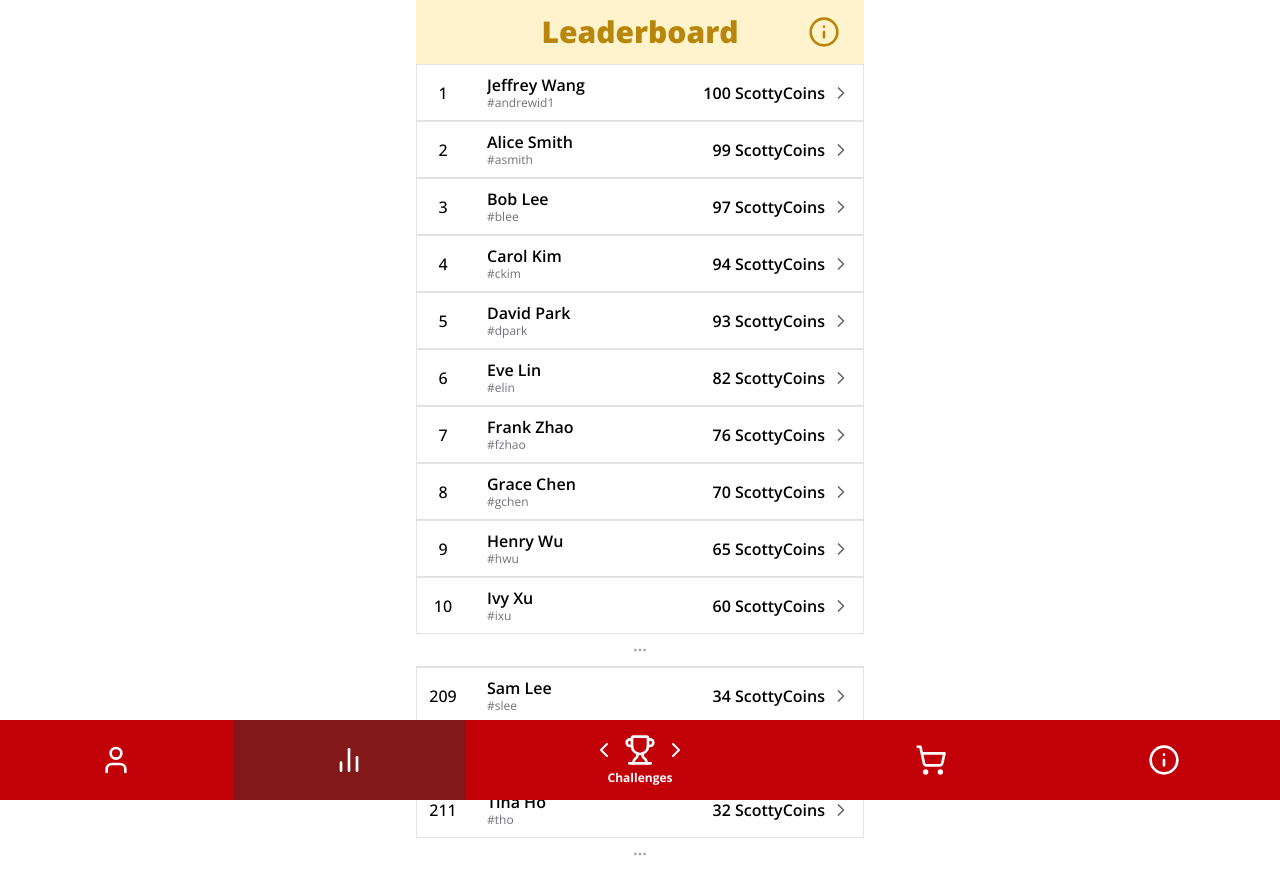
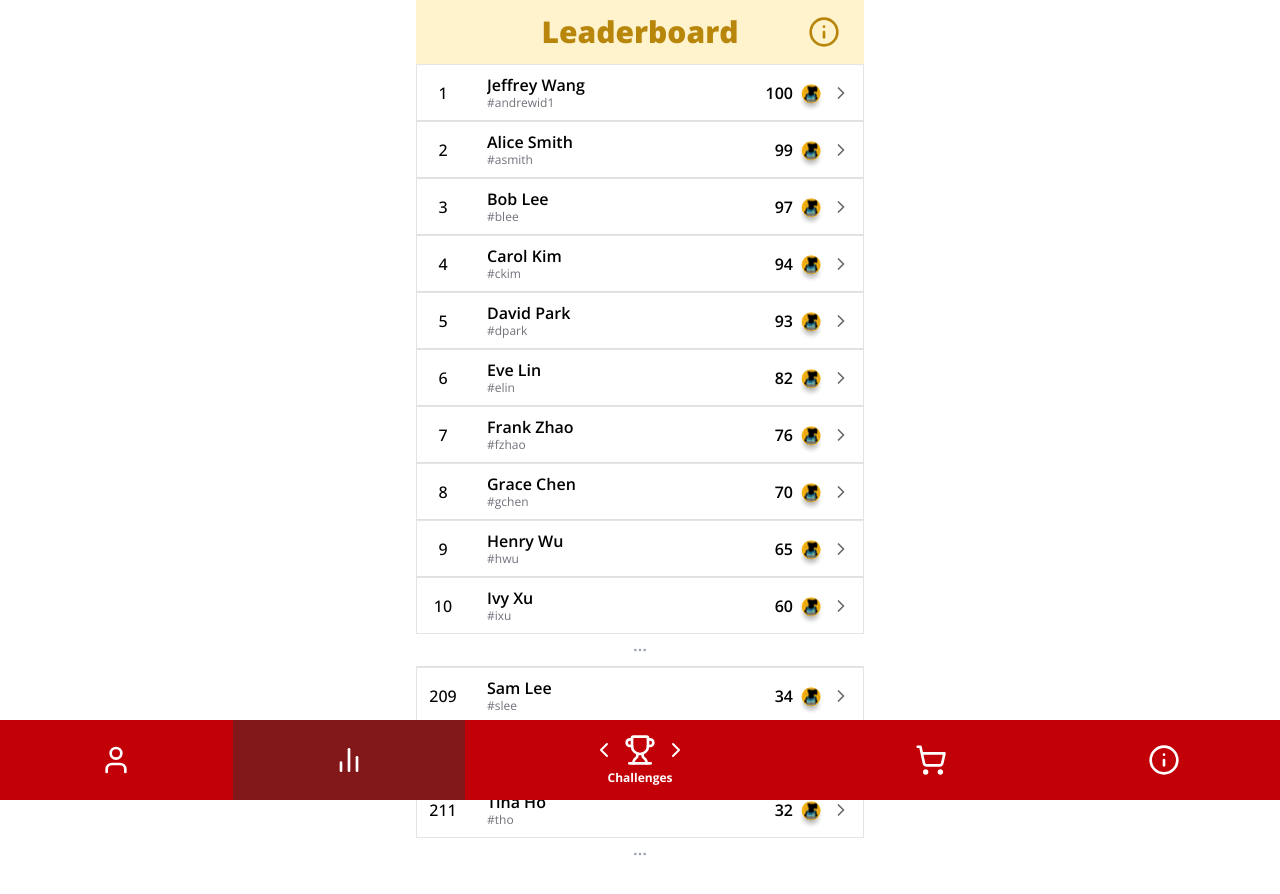
Before and after one commit to ScottyLabs/o-quest, a React (Vite) app in the folder apps/frontend/: page /leaderboard in a window 1280 px wide. Shown: the top 894 px of the page. Built offline with nearby package versions, Linux system fonts and the light colour scheme.

Commit message:
fix: change ScottyCoins word to image

```diff
--- a/apps/frontend/src/components/leaderboard-card.tsx
+++ b/apps/frontend/src/components/leaderboard-card.tsx
@@ -44,8 +44,13 @@ export function LeaderboardCard({
             </div>
             {/* Points & Right Arrow */}
             <div className="flex items-center gap-1.5 ml-1.5">
-                <span className="font-semibold text-base">
-                    {points} ScottyCoins
+                <span className="font-semibold text-base flex items-center gap-1">
+                    {points}
+                    <img
+                        src="/images/scotty-coin.svg"
+                        alt="ScottyCoin"
+                        className="w-7 h-7 relative top-1"
+                    />
                 </span>
                 {/* Right Arrow Icon */}
                 <ChevronRight className="w-5 h-5 opacity-60" />
--- a/apps/frontend/src/routes/profile.tsx
+++ b/apps/frontend/src/routes/profile.tsx
@@ -164,8 +164,13 @@ function Profile() {
                             {data.leaderboard.andrewId}
                         </div>
                     </div>
-                    <div className="text-lg font-bold">
-                        {data.leaderboard.points} ScottyCoins
+                    <div className="text-lg font-bold flex items-center gap-2">
+                        {data.leaderboard.points}
+                        <img
+                            src="/images/scotty-coin.svg"
+                            alt="ScottyCoin"
+                            className="w-7 h-7 relative top-1"
+                        />
                     </div>
                     <Link to="/leaderboard" className="text-white ml-6">
                         <ChevronRight />
```
